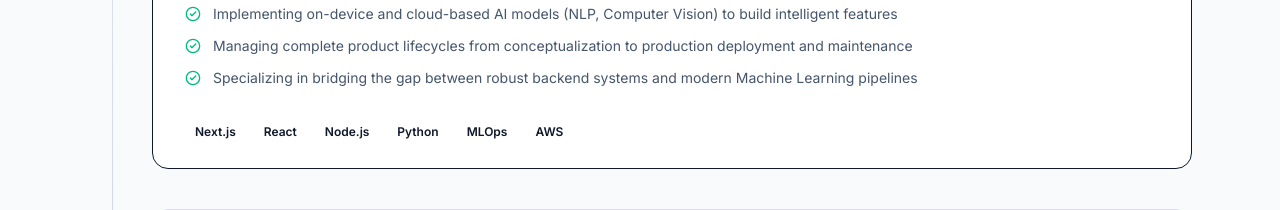
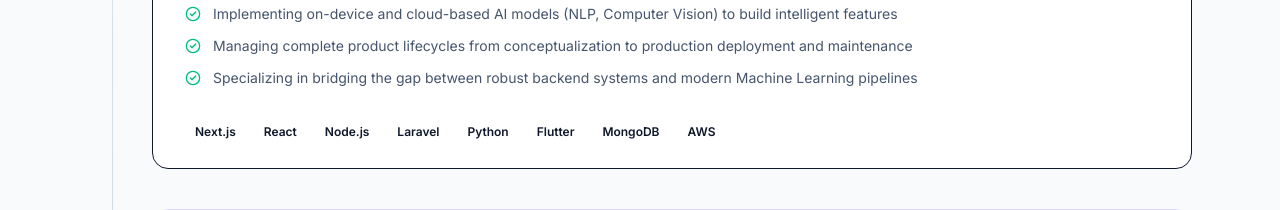
Before and after one commit to Laksopan23/laksopan, a React (Vite) app: page / in a window 1280 px wide. Shown: the part 3160-3370 px from the top of the page. Built offline with nearby package versions, Linux system fonts and the light colour scheme; no server answers.

Commit message:
Experience: Expanded Freelance tech stack to include Laravel, Flutter, and MongoDB

```diff
--- a/src/data/portfolio.ts
+++ b/src/data/portfolio.ts
@@ -28,7 +28,7 @@ export const experiences: Experience[] = [
       'Managing complete product lifecycles from conceptualization to production deployment and maintenance',
       'Specializing in bridging the gap between robust backend systems and modern Machine Learning pipelines',
     ],
-    tags: ['Next.js', 'React', 'Node.js', 'Python', 'MLOps', 'AWS'],
+    tags: ['Next.js', 'React', 'Node.js', 'Laravel', 'Python', 'Flutter', 'MongoDB', 'AWS'],
   },
   {
     company: 'Remotechies',
```
